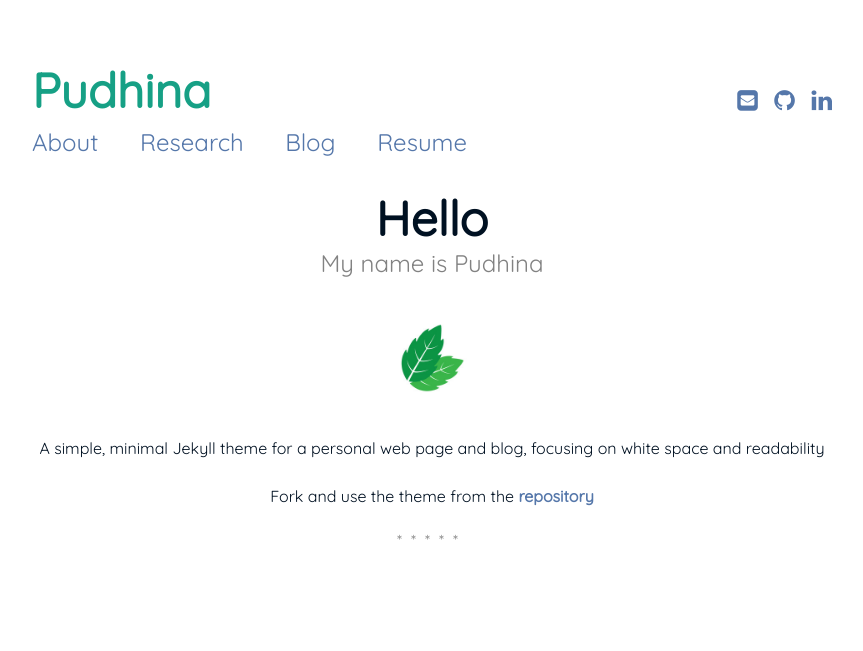
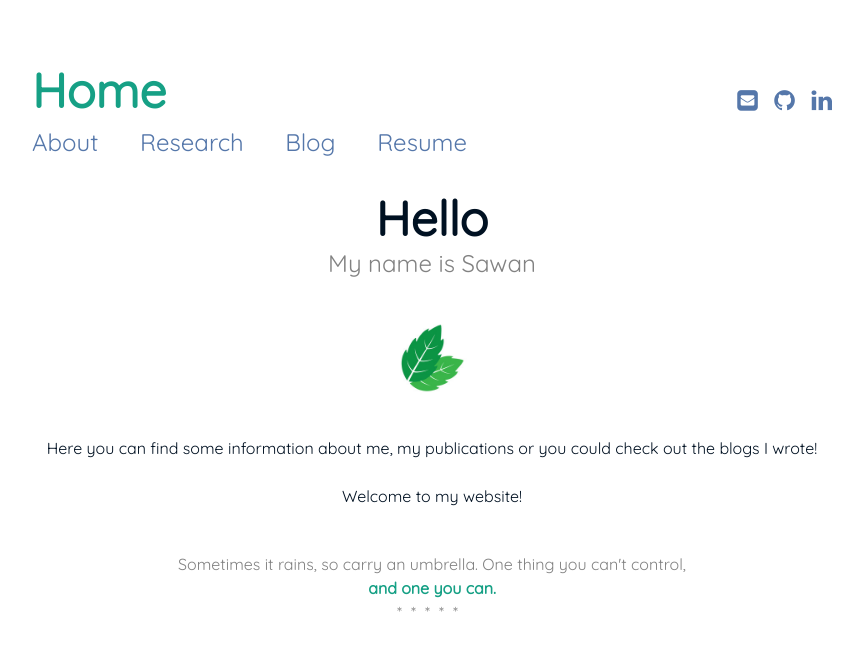
Before and after one commit to sawansinghmahara/sawansinghmahara.github.io, a Jekyll site: the page built from index.md, in a window 1280 px wide. Shown: the top 651 px of the page, without its empty margins (208-1071 px from the left). Built offline with Jekyll 4.4.1, drawn with Linux system fonts in a browser that asks for light colours.

Commit message:
Index and yaml

```diff
--- a/_config.yml
+++ b/_config.yml
@@ -1,16 +1,16 @@
 # Site settings
-title: Pudhina
+title: Home
 description: >
-  A simple, minimal Jekyll theme for a personal web page and blog, focusing on white space and readability
+  Welcome to my website!
 
 # baseurl: "/Pudhina" # the subpath of your site, e.g. /blog/
-url: "https://knhash.github.io" # the base hostname & protocol for your site
+url: "https://sawansinghmahara.github.io" # the base hostname & protocol for your site
 
 author:
-  fullname: Pudhina
-  github: github
-  linkedin: linkedin
-  email: example@email.com
+  fullname: Sawan Singh Mahara
+  github: SmellingSalt
+  linkedin: sawan-singh-mahara-592598136/
+  email: sawansinghmahara@gmail.com
 
 
 # Syntax highlighting
--- a/index.md
+++ b/index.md
@@ -1,7 +1,7 @@
 ---
 layout: page
 title: Hello
-subtitle: My name is Pudhina
+subtitle: My name is Sawan
 sitemap:
   priority: 0.9
 ---
@@ -9,6 +9,12 @@ sitemap:
 <img src="{{ '/assets/img/pudhina.jpg' | prepend: site.baseurl }}" id="about-img">
 
 <div id="describe-text">
-	<p>A simple, minimal Jekyll theme for a personal web page and blog, focusing on white space and readability</p>
-	<p>Fork and use the theme from the <strong> <a href="https://github.com/knhash/Pudhina"> repository</a> </strong></p>
+	<p>Here you can find some information about me, my publications or you could check out the blogs I wrote! </p>
+	<p>Welcome to my website! </p>
 </div>
+<div class="about">
+<div class="about__text">
+<br> Sometimes it rains, so carry an umbrella. One thing you can't control, <br>
+<strong> and one you can. </strong>
+</div>
+</div>
```
